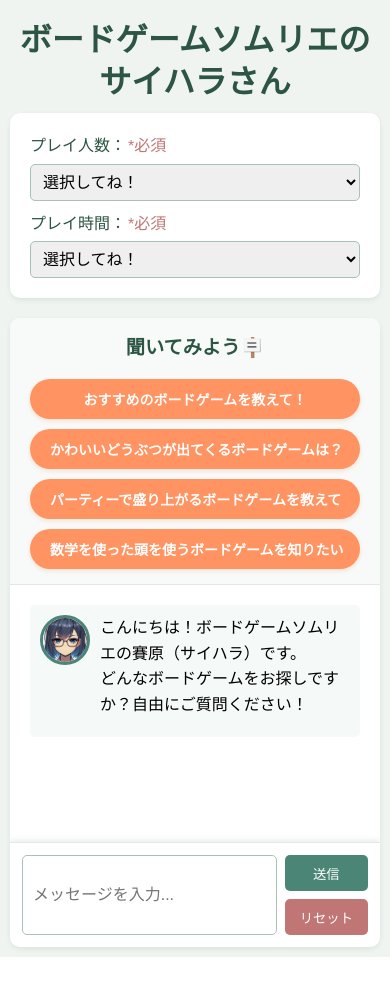
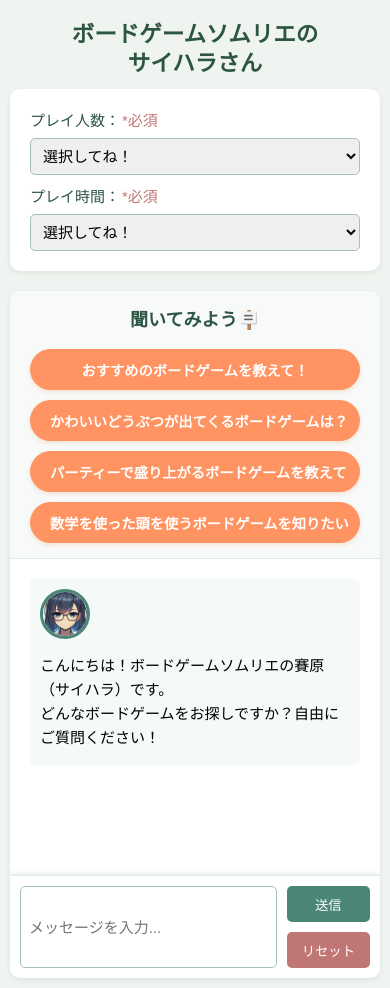
Before and after one commit to agi-sari/boardgame-sommelier, a Flask app: page / in a window 390 px wide. Before the commit the page ends 957 px from the top, so only its background shows below. Run offline with Flask 3, Linux system fonts and the light colour scheme.

Commit message:
UI update

```diff
--- a/static/css/style.css
+++ b/static/css/style.css
@@ -1,32 +1,39 @@
+/* Variables */
 :root {
-    /* メインカラー */
-    --color-primary: #4a8576;        /* メインの緑色 */
-    --color-primary-dark: #2c5543;   /* 深い緑色 */
-    --color-primary-light: #a8c3b4;  /* 薄い緑色 */
+    /* Colors */
+    --color-primary: #4a8576;
+    --color-primary-dark: #2c5543;
+    --color-primary-light: #a8c3b4;
+    --color-accent: #ff9361;
+    --color-accent-dark: #ff7f4d;
+    --color-error: #c17676;
+    --color-error-dark: #a86262;
 
-    /* 背景色 */
-    --color-bg-main: #f0f4f0;        /* メイン背景 */
-    --color-bg-white: #ffffff;       /* 白背景 */
-    --color-bg-message: #f5f9f7;     /* メッセージ背景（薄緑） */
-    --color-bg-user: #e8f3ed;        /* ユーザーメッセージ背景 */
-    --color-bg-subtle: #f8faf9;      /* 微かな背景色 */
+    /* Background Colors */
+    --color-bg-main: #f0f4f0;
+    --color-bg-white: #ffffff;
+    --color-bg-message: #f5f9f7;
+    --color-bg-user: #e8f3ed;
+    --color-bg-subtle: #f8faf9;
 
-    /* アクセントカラー */
-    --color-accent: #e8a87c;         /* サーモンピンク */
-    --color-accent-dark: #d99b6e;    /* 濃いサーモンピンク */
+    /* Border & Shadow */
+    --color-border: #e0eae5;
+    --shadow-color: rgba(44, 85, 67, 0.1);
+    --focus-shadow: rgba(74, 133, 118, 0.2);
 
-    /* エラー・警告色 */
-    --color-error: #c17676;          /* 赤みがかった色 */
-    --color-error-dark: #a86262;     /* 濃い赤色 */
+    /* Spacing */
+    --spacing-xs: 5px;
+    --spacing-sm: 10px;
+    --spacing-md: 15px;
+    --spacing-lg: 20px;
 
-    /* ボーダー色 */
-    --color-border: #e0eae5;         /* 薄い緑色のボーダー */
-
-    /* シャドウ */
-    --shadow-color: rgba(44, 85, 67, 0.1);  /* 緑がかった影 */
-    --focus-shadow: rgba(74, 133, 118, 0.2); /* フォーカス時の影 */
+    /* Border Radius */
+    --radius-sm: 5px;
+    --radius-md: 10px;
+    --radius-lg: 25px;
 }
 
+/* Base Styles */
 * {
     box-sizing: border-box;
     margin: 0;
@@ -41,40 +48,40 @@ body {
     margin: 0;
     display: flex;
     flex-direction: column;
+    font-size: 15px;
 }
 
+/* Layout */
 .container {
     max-width: 800px;
     margin: 0 auto;
-    padding: 20px;
+    padding: var(--spacing-lg);
     width: 100%;
     display: flex;
     flex-direction: column;
     flex: 1;
 }
 
+/* Header */
 h1 {
     text-align: center;
     color: var(--color-primary-dark);
-    margin-top: 10px;
-    margin-bottom: 10px;
+    margin: var(--spacing-sm) 0;
     line-height: 1.3;
-    flex-shrink: 0;
 }
 
+/* Setup Form */
 .setup-form {
     background-color: var(--color-bg-white);
-    padding: 20px;
-    border-radius: 10px;
+    padding: var(--spacing-lg);
+    border-radius: var(--radius-md);
     box-shadow: 0 2px 5px var(--shadow-color);
-    margin-bottom: 20px;
-    flex-shrink: 0;
+    margin-bottom: var(--spacing-lg);
 }
 
 .form-row {
     display: flex;
-    gap: 20px;
-    justify-content: space-between;
+    gap: var(--spacing-lg);
 }
 
 .form-group {
@@ -83,33 +90,19 @@ h1 {
 
 .form-group label {
     display: block;
-    margin-bottom: 5px;
+    margin-bottom: var(--spacing-xs);
     color: var(--color-primary-dark);
 }
 
-select {
-    width: 100%;
-    padding: 8px;
-    border: 1px solid var(--color-primary-light);
-    border-radius: 5px;
-    font-size: 16px;
-}
-
-select:focus {
-    outline: none;
-    border-color: var(--color-primary);
-    box-shadow: 0 0 0 2px var(--focus-shadow);
-}
-
+/* Chat Container */
 .chat-container {
     background-color: var(--color-bg-white);
-    border-radius: 10px;
+    border-radius: var(--radius-md);
     box-shadow: 0 2px 5px var(--shadow-color);
-    overflow: hidden;
     display: flex;
     flex-direction: column;
     flex: 1;
-    min-height: 0; /* Flexboxのバグ対策 */
+    overflow: hidden;
 }
 
 .chat-content {
@@ -117,34 +110,58 @@ select:focus {
     overflow: hidden;
     display: flex;
     flex-direction: column;
-    min-height: 0; /* Flexboxのバグ対策 */
 }
 
 #chat-messages {
     flex: 1;
     overflow-y: auto;
-    padding: 20px;
+    padding: var(--spacing-lg);
     padding-bottom: 90px;
-    min-height: 0; /* Flexboxのバグ対策 */
 }
 
-.message {
-    margin-bottom: 15px;
-    padding: 10px;
-    border-radius: 5px;
+/* Agent Header */
+.agent-header {
+    display: flex;
+    align-items: center;
+    gap: var(--spacing-sm);
+    margin-bottom: var(--spacing-sm);
 }
 
-.message p {
-    margin-bottom: 10px;
+.agent-name {
+    color: var(--color-primary-dark);
+    font-weight: bold;
+    font-size: 0.95em;
 }
 
-.message ul, .message ol {
-    margin-left: 20px;
-    margin-bottom: 10px;
+/* Messages */
+.message {
+    margin-bottom: var(--spacing-lg);
+    padding: var(--spacing-sm);
+    border-radius: var(--radius-sm);
+    font-size: 1em;
+}
+
+.message-content {
+    display: flex;
+    align-items: flex-start;
+    gap: var(--spacing-sm);
+    flex-direction: column;
+}
+
+/* Message Content Elements */
+.message p {
+    margin: var(--spacing-xs) 0;
+}
+
+.message ul,
+.message ol {
+    margin: var(--spacing-sm) 0;
+    padding-left: var(--spacing-lg);
+    width: 100%;
 }
 
 .message li {
-    margin-bottom: 5px;
+    margin-bottom: var(--spacing-xs);
 }
 
 .message strong {
@@ -156,18 +173,19 @@ select:focus {
 }
 
 .message code {
-    background-color: #f8f8f8;
+    background-color: var(--color-bg-subtle);
     padding: 2px 4px;
-    border-radius: 3px;
+    border-radius: var(--radius-sm);
     font-family: monospace;
 }
 
 .message pre {
-    background-color: #f8f8f8;
-    padding: 10px;
-    border-radius: 5px;
+    background-color: var(--color-bg-subtle);
+    padding: var(--spacing-sm);
+    border-radius: var(--radius-sm);
     overflow-x: auto;
-    margin-bottom: 10px;
+    margin: var(--spacing-sm) 0;
+    width: 100%;
 }
 
 .user-message {
@@ -175,43 +193,52 @@ select:focus {
     margin-left: 20%;
 }
 
+.user-message .message-content {
+    text-align: right;
+}
+
 .bot-message {
     background-color: var(--color-bg-message);
     margin-right: 20%;
 }
 
+/* Form Elements */
+select, #user-input {
+    width: 100%;
+    padding: 8px;
+    border: 1px solid var(--color-primary-light);
+    border-radius: var(--radius-sm);
+    font-size: 1em;
+}
+
+select:focus, #user-input:focus {
+    outline: none;
+    border-color: var(--color-primary);
+    box-shadow: 0 0 0 2px var(--focus-shadow);
+}
+
+/* Input Container */
 .input-container {
+    padding: var(--spacing-lg);
+    border-top: 1px solid var(--color-border);
     display: flex;
-    padding: 20px;
-    border-top: 1px solid var(--color-border);
-    gap: 10px;
+    gap: var(--spacing-sm);
     background-color: var(--color-bg-white);
     position: sticky;
     bottom: 0;
-    left: 0;
-    right: 0;
     z-index: 10;
     box-shadow: 0 -2px 5px var(--shadow-color);
 }
 
 #user-input {
     flex-grow: 1;
-    padding: 10px;
-    border: 1px solid var(--color-primary-light);
-    border-radius: 5px;
-    font-size: 16px;
 }
 
-#user-input:focus {
-    outline: none;
-    border-color: var(--color-primary);
-    box-shadow: 0 0 0 2px var(--focus-shadow);
-}
-
+/* Buttons */
 button {
-    padding: 10px 20px;
+    padding: var(--spacing-sm) var(--spacing-lg);
     border: none;
-    border-radius: 5px;
+    border-radius: var(--radius-sm);
     background-color: var(--color-primary);
     color: white;
     cursor: pointer;
@@ -230,15 +257,15 @@ button:hover {
     background-color: var(--color-error-dark);
 }
 
+/* Question Buttons */
 .suggested-questions {
-    padding: 15px 20px;
+    padding: var(--spacing-md) var(--spacing-lg);
     border-bottom: 1px solid var(--color-border);
     background-color: var(--color-bg-subtle);
-    flex-shrink: 0;
 }
 
 .suggested-questions h3 {
-    margin-bottom: 15px;
+    margin-bottom: var(--spacing-md);
     color: var(--color-primary-dark);
     text-align: center;
     font-size: 1.2em;
@@ -247,69 +274,29 @@ button:hover {
 .question-buttons {
     display: flex;
     flex-wrap: wrap;
-    gap: 10px;
+    gap: var(--spacing-sm);
     justify-content: center;
 }
 
 .question-btn {
-    background-color: #ff9361; /* より鮮やかなオレンジ色 */
-    font-size: 14px;
-    padding: 10px 20px; /* パディングを少し大きく */
+    background-color: var(--color-accent);
+    font-size: 0.95em;
+    padding: var(--spacing-sm) var(--spacing-lg);
     white-space: nowrap;
     flex: 0 1 auto;
-    border-radius: 25px; /* より丸みを持たせる */
-    font-weight: 600; /* 少し太字に */
-    box-shadow: 0 2px 4px rgba(232, 168, 124, 0.3); /* 軽い影を追加 */
-    transition: all 0.3s ease; /* アニメーションをスムーズに */
+    border-radius: var(--radius-lg);
+    font-weight: 600;
+    box-shadow: 0 2px 4px rgba(232, 168, 124, 0.3);
+    transition: all 0.3s ease;
 }
 
 .question-btn:hover {
-    background-color: #ff7f4d; /* ホバー時はより濃いオレンジ */
-    transform: translateY(-1px); /* ホバー時に少し浮き上がる */
-    box-shadow: 0 4px 8px rgba(232, 168, 124, 0.4); /* ホバー時は影を大きく */
+    background-color: var(--color-accent-dark);
+    transform: translateY(-1px);
+    box-shadow: 0 4px 8px rgba(232, 168, 124, 0.4);
 }
 
-.question-btn:disabled {
-    background-color: #cccccc;
-    cursor: not-allowed;
-    opacity: 0.7;
-}
-
-button:disabled {
-    background-color: #cccccc;
-    cursor: not-allowed;
-    opacity: 0.7;
-}
-
-input:disabled {
-    background-color: #f5f5f5;
-    cursor: not-allowed;
-    opacity: 0.7;
-}
-
-/* セレクトボックスの無効化スタイル */
-select[disabled] {
-    background-color: var(--color-bg-message);
-    cursor: not-allowed;
-    opacity: 0.7;
-}
-
-.typing {
-    font-style: italic;
-    color: #666;
-}
-
-.required {
-    color: var(--color-error);
-    margin-left: 2px;
-}
-
-.message-content {
-    display: flex;
-    align-items: flex-start;
-    gap: 10px;
-}
-
+/* Agent Icon */
 .agent-icon {
     width: 50px;
     height: 50px;
@@ -318,12 +305,13 @@ select[disabled] {
     border: 3px solid var(--color-primary);
 }
 
+/* Thinking Animation */
 .thinking {
     color: var(--color-primary);
     font-style: italic;
     display: flex;
     align-items: center;
-    gap: 8px;
+    gap: var(--spacing-sm);
 }
 
 .thinking::after {
@@ -343,37 +331,59 @@ select[disabled] {
     }
 }
 
-/* スマートフォン向けのレスポンシブデザイン */
+/* Utilities */
+.required {
+    color: var(--color-error);
+    margin-left: 2px;
+}
+
+.limit-message {
+    color: var(--color-error);
+    font-weight: bold;
+}
+
+/* Disabled States */
+button:disabled,
+input:disabled,
+select:disabled {
+    background-color: #cccccc;
+    cursor: not-allowed;
+    opacity: 0.7;
+}
+
+/* Responsive */
 @media screen and (max-width: 480px) {
     .container {
-        padding: 10px;
+        padding: var(--spacing-sm);
     }
 
     .form-row {
         flex-direction: column;
-        gap: 10px;
+        gap: var(--spacing-sm);
     }
 
-    .user-message, .bot-message {
+    .user-message,
+    .bot-message {
         margin-left: 0;
         margin-right: 0;
+        margin-bottom: var(--spacing-lg);
         width: 100%;
     }
 
     .input-container {
         display: grid;
         grid-template-columns: 1fr auto;
-        gap: 8px;
-        padding: 12px;
+        gap: var(--spacing-sm);
+        padding: var(--spacing-sm);
     }
 
     #user-input {
         grid-row: 1 / 3;
-        height: 100%;
     }
 
-    #send-button, #reset-button {
-        padding: 8px 15px;
+    #send-button,
+    #reset-button {
+        padding: 8px var(--spacing-md);
         min-width: 60px;
         height: 36px;
     }
@@ -385,9 +395,8 @@ select[disabled] {
     .question-btn {
         width: 100%;
     }
+
+    h1 {
+        font-size: 1.5em;
+    }
 }
-
-.limit-message {
-    color: var(--color-error);
-    font-weight: bold;
-}
--- a/static/js/main.js
+++ b/static/js/main.js
@@ -48,7 +48,10 @@ document.addEventListener('DOMContentLoaded', () => {
             const messageContent = document.createElement('div');
             messageContent.className = 'message-content';
             messageContent.innerHTML = `
-                <img src="/static/images/saihara.png" alt="賽原" class="agent-icon">
+                <div class="agent-header">
+                    <img src="/static/images/saihara.png" alt="賽原" class="agent-icon">
+                    <span class="agent-name">サイハラ</span>
+                </div>
                 <div>${marked.parse(message)}</div>
             `;
             messageDiv.appendChild(messageContent);
@@ -142,7 +145,12 @@ document.addEventListener('DOMContentLoaded', () => {
         }
 
         if (!numPlayers.value || !playTime.value) {
-            alert('プレイ人数とプレイ時間を選択してください。');
+            addMessage('プレイ人数とプレイ時間を教えてください！');
+            return;
+        }
+
+        if (message.length > 100) {
+            alert('メッセージは100文字以内で入力してください。');
             return;
         }
 
@@ -254,7 +262,7 @@ document.addEventListener('DOMContentLoaded', () => {
                                 }
                             } else if (data.type === 'error') {
                                 console.error('Server error:', data.content);
-                                addMessage(`エラーが発生しました: ${data.content}`);
+                                addMessage('すみません、うまくお答えできませんでした。リセットしてもう一度試していただけますか？');
                                 isWaitingResponse = false;
                                 if (messageCount < MESSAGE_LIMIT) {
                                     enableInputs();
@@ -275,7 +283,7 @@ document.addEventListener('DOMContentLoaded', () => {
                     // エラー時は既存のメッセージを保持
                     updateMessage(responseDiv, fullMessage + '\n\n(エラーが発生しました)');
                 } else {
-                    addMessage('エラーが発生しました。もう一度お試しください。');
+                    addMessage('すみません、うまくお答えできませんでした。リセットしてもう一度試していただけますか？');
                 }
                 isWaitingResponse = false;
                 if (messageCount < MESSAGE_LIMIT) {
@@ -286,7 +294,7 @@ document.addEventListener('DOMContentLoaded', () => {
         } catch (error) {
             console.error('Error in sendMessage:', error);
             thinkingMessage.remove();
-            addMessage('エラーが発生しました。もう一度お試しください。');
+            addMessage('すみません、うまくお答えできませんでした。リセットしてもう一度試していただけますか？');
             isWaitingResponse = false;
             if (messageCount < MESSAGE_LIMIT) {
                 enableInputs();
@@ -326,4 +334,17 @@ document.addEventListener('DOMContentLoaded', () => {
             sendMessage(button.textContent);
         });
     });
+
+    // ユーザー入力の文字数制限
+    userInput.addEventListener('input', () => {
+        const maxLength = 100;
+        const currentLength = userInput.value.length;
+        if (currentLength > maxLength) {
+            userInput.style.color = 'red';
+            sendButton.disabled = true;
+        } else {
+            userInput.style.color = '';
+            sendButton.disabled = false;
+        }
+    });
 });
```
